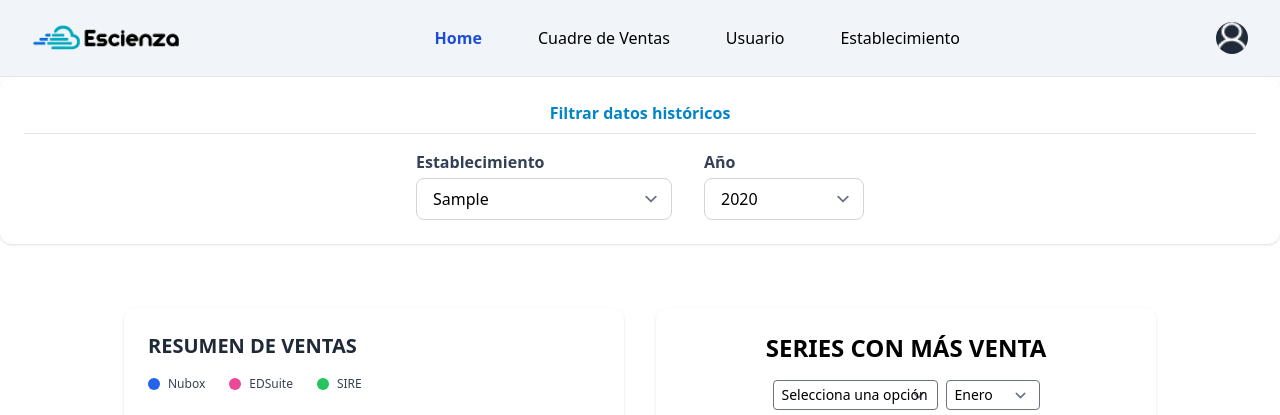
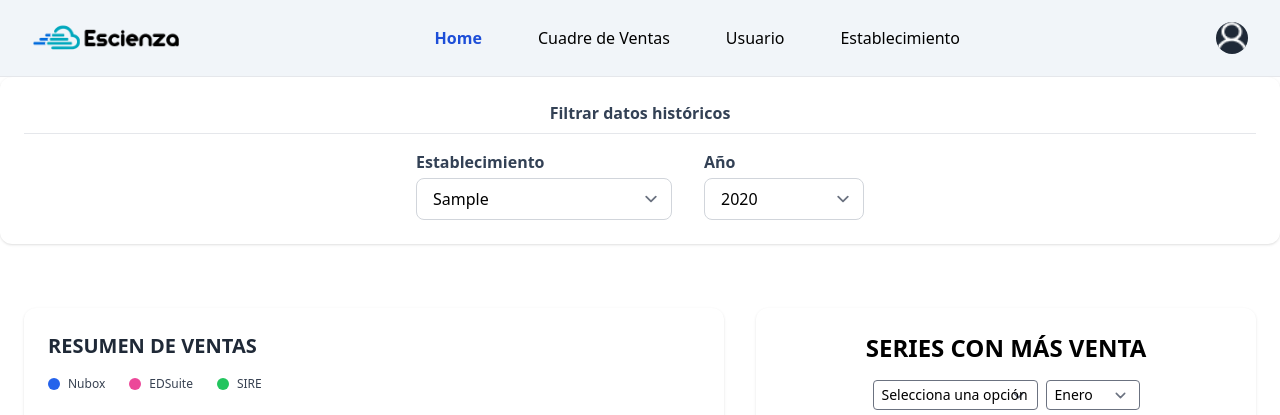
Before and after one commit to Rony-Cuenca/escienza_apisquares, a PHP site: page /index.php?controller=home in a window 1280 px wide. Shown: the top 415 px of the page. Run offline with PHP 8.4, Linux system fonts and the light colour scheme; the visitor is signed in with stand-in values (Sample User, id 1); tables that the repository leaves empty or names only in its code hold one stand-in row (values such as "Sample post"); data that the repository does not hold is empty; some libraries are stand-ins or nearby versions.

Commit message:
home add responsive design

```diff
--- a/src/view/components/home.php
+++ b/src/view/components/home.php
@@ -1,19 +1,19 @@
-<div class="bg-white rounded-xl shadow p-6 mb-8">
+<div class="bg-white rounded-xl shadow p-4 sm:p-6 mb-8">
   <div class="flex flex-col items-center">
-    <span class="text-center text-base text-sky-600 font-semibold mb-2">Filtrar datos históricos</span>
+    <span class="text-center text-base text-slate-700 font-semibold mb-2">Filtrar datos históricos</span>
     <hr class="w-full mb-4">
-    <div class="flex flex-col md:flex-row md:items-center md:justify-center gap-8 w-full">
-      <div class="flex flex-col">
+    <div class="flex flex-col sm:flex-row sm:items-center sm:justify-center gap-4 sm:gap-8 w-full">
+      <div class="flex flex-col w-full sm:w-auto">
         <label class="block text-base font-semibold text-slate-700 mb-1" for="select-sucursal">Establecimiento</label>
-        <select id="select-sucursal" class="border border-gray-300 rounded-lg px-4 py-2 text-base w-64 focus:outline-none focus:ring-2 focus:ring-blue-400 bg-white">
+        <select id="select-sucursal" class="border border-gray-300 rounded-lg px-4 py-2 text-base w-full sm:w-64 focus:outline-none focus:ring-2 focus:ring-blue-400 bg-white">
           <?php foreach ($sucursales as $s): ?>
             <option value="<?= $s['id'] ?>"><?= htmlspecialchars($s['razon_social']) ?></option>
           <?php endforeach; ?>
         </select>
       </div>
-      <div class="flex flex-col">
+      <div class="flex flex-col w-full sm:w-auto">
         <label class="block text-base font-semibold text-slate-700 mb-1" for="select-anio">Año</label>
-        <select id="select-anio" class="border border-gray-300 rounded-lg px-4 py-2 text-base w-40 focus:outline-none focus:ring-2 focus:ring-blue-400 bg-white">
+        <select id="select-anio" class="border border-gray-300 rounded-lg px-4 py-2 text-base w-full sm:w-40 focus:outline-none focus:ring-2 focus:ring-blue-400 bg-white">
           <?php foreach ($anios as $anio): ?>
             <option value="<?= $anio ?>"><?= $anio ?></option>
           <?php endforeach; ?>
@@ -23,23 +23,14 @@
   </div>
 </div>
 
-<div class="flex flex-col md:flex-row gap-8 mt-8 justify-center">
+<div class="flex flex-col gap-8 mt-8 md:flex-row md:justify-center">
   <!-- Gráfico de Barras -->
-  <div class="bg-white rounded-xl shadow p-6 w-full md:w-[500px]">
+  <div class="bg-white rounded-xl shadow p-4 sm:p-6 w-full md:w-[700px]">
       <h1 class="text-xl font-bold text-gray-800">RESUMEN DE VENTAS</h1>
 
     <div class="flex items-center justify-between mb-4">
       <div class="flex items-center space-x-3">
-        <!-- <select id="select-anio" class="border rounded px-2 py-1 text-sm focus:outline-none focus:ring-2 focus:ring-blue-400">
-          <?php foreach ($anios as $anio): ?>
-            <option value="<?= $anio ?>"><?= $anio ?></option>
-          <?php endforeach; ?>
-        </select> -->
-        <!-- <select id="select-sucursal" class="border rounded px-2 py-1 text-sm focus:outline-none focus:ring-2 focus:ring-blue-400">
-          <?php foreach ($sucursales as $s): ?>
-            <option value="<?= $s['id'] ?>"><?= htmlspecialchars($s['razon_social']) ?></option>
-          <?php endforeach; ?>
-        </select> -->
+        <!-- Selectores ocultos, ya están arriba -->
       </div>
     </div>
     <div class="flex items-center space-x-6 mb-2">
@@ -56,30 +47,23 @@
         <span class="text-xs text-gray-700">SIRE</span>
       </div>
     </div>
-    <!-- Contenedor con scroll horizontal -->
+    <!-- Contenedor con scroll horizontal en móvil -->
     <div class="overflow-x-auto">
       <div id="columnchart_material" class="min-w-[700px] h-[350px]"></div>
     </div>
   </div>
 
   <!-- Gráfico de Pastel -->
-  <div class="bg-white rounded-xl shadow p-6 w-full md:w-[500px] flex flex-col items-center">
+  <div class="bg-white rounded-xl shadow p-4 sm:p-6 w-full md:w-[500px] flex flex-col items-center">
     <h1 class="text-2xl font-bold text-center mb-4">SERIES CON MÁS VENTA</h1>
-    <div class="flex flex-col md:flex-row items-center justify-center mb-2 gap-2">
-      <select id="select-tipo" class="border rounded px-2 py-1 text-sm focus:outline-none focus:ring-2 focus:ring-blue-400">
+    <div class="flex flex-col sm:flex-row items-center justify-center mb-2 gap-2 w-full">
+      <select id="select-tipo" class="border rounded px-2 py-1 text-sm w-full sm:w-auto focus:outline-none focus:ring-2 focus:ring-blue-400">
         <option value="">Selecciona una opción</option>
         <option value="NUBOX360">Nubox</option>
         <option value="SIRE">SIRE</option>
         <option value="EDSUITE">EDSuite</option>
       </select>
-      <!--
-      <select id="select-sucursalpie" class="border rounded px-2 py-1 text-sm focus:outline-none focus:ring-2 focus:ring-blue-400">
-        <?php foreach ($sucursales as $s): ?>
-          <option value="<?= $s['id'] ?>"><?= htmlspecialchars($s['razon_social']) ?></option>
-        <?php endforeach; ?>
-      </select>
-      -->
-      <select id="select-mes" class="border rounded px-2 py-1 text-sm focus:outline-none focus:ring-2 focus:ring-blue-400">
+      <select id="select-mes" class="border rounded px-2 py-1 text-sm w-full sm:w-auto focus:outline-none focus:ring-2 focus:ring-blue-400">
         <?php
           $meses = [
             '01' => 'Enero', '02' => 'Febrero', '03' => 'Marzo', '04' => 'Abril',
```
